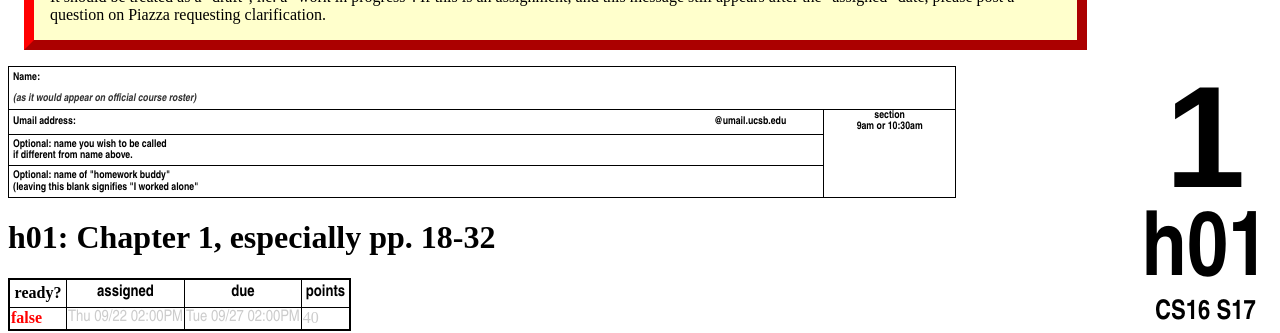
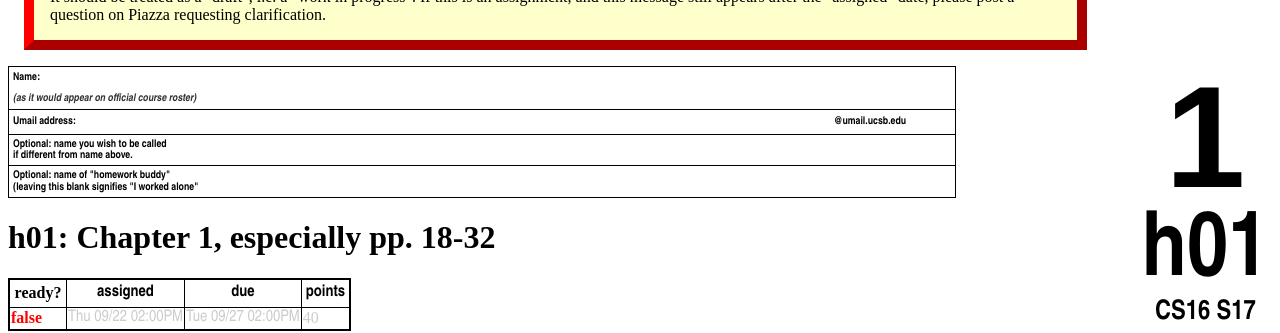
Before and after one commit to ucsb-cs16-s16/https-ucsb-cs16-s17.github.io, a Jekyll site: the page built from _hwk/h01.md, in a window 1280 px wide. Shown: the part 248-581 px from the top of the page. Built offline with Jekyll 4.4.1, drawn with Linux system fonts in a browser that asks for light colours.

Commit message:
Update hwk.html

```diff
--- a/_layouts/hwk.html
+++ b/_layouts/hwk.html
@@ -28,7 +28,6 @@
 	    <tr>
 	      <th class="hwk-header-umail-label">  Umail address:</th>
 	      <th class="hwk-header-umail-entry"> @umail.ucsb.edu</th>
-	      <th rowspan="3" class="hwk-header-section"> section<br>9am or 10:30am</th>
 	    </tr>
 	    <tr>
 	      <th colspan="2" style="text-align:left; vertical-align:middle; font-size: 8pt !important; font-family:Arial Narrow, sans-serif; line-height:105%;"> Optional: name you wish to be called<br />if different from name above.
```
